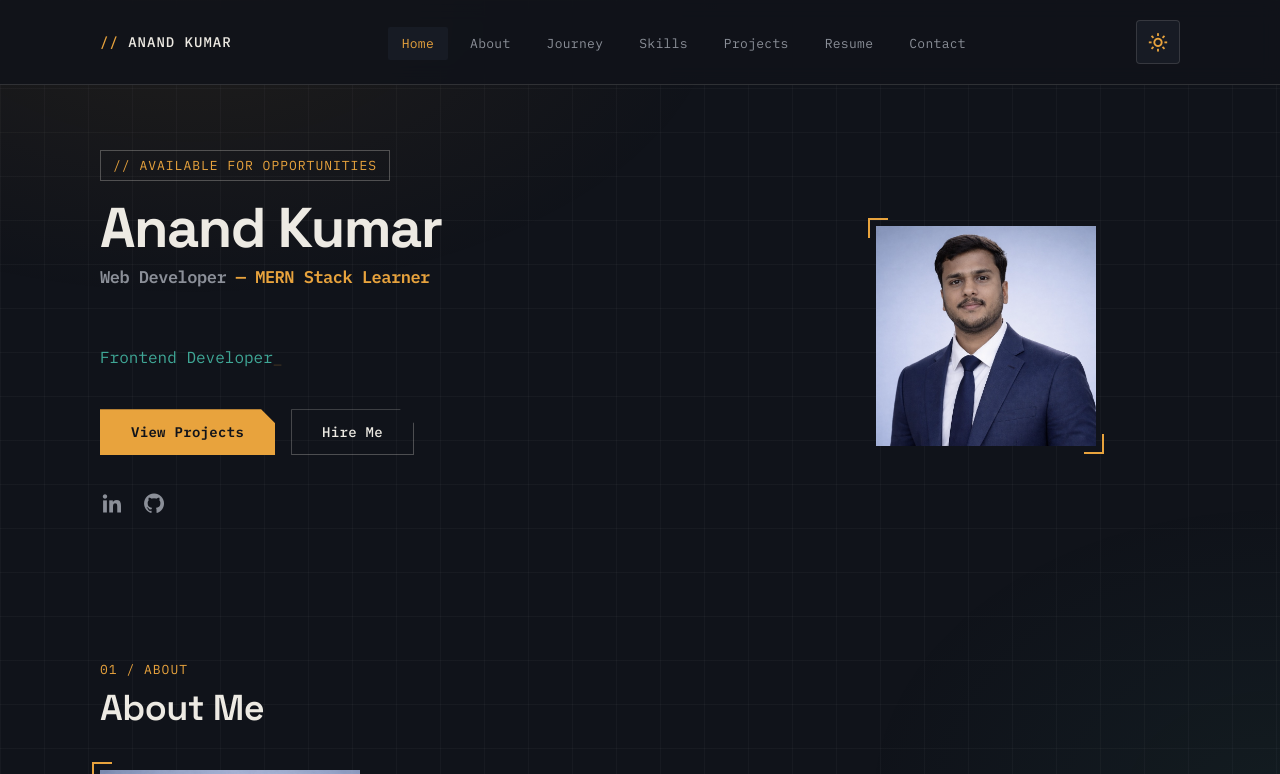
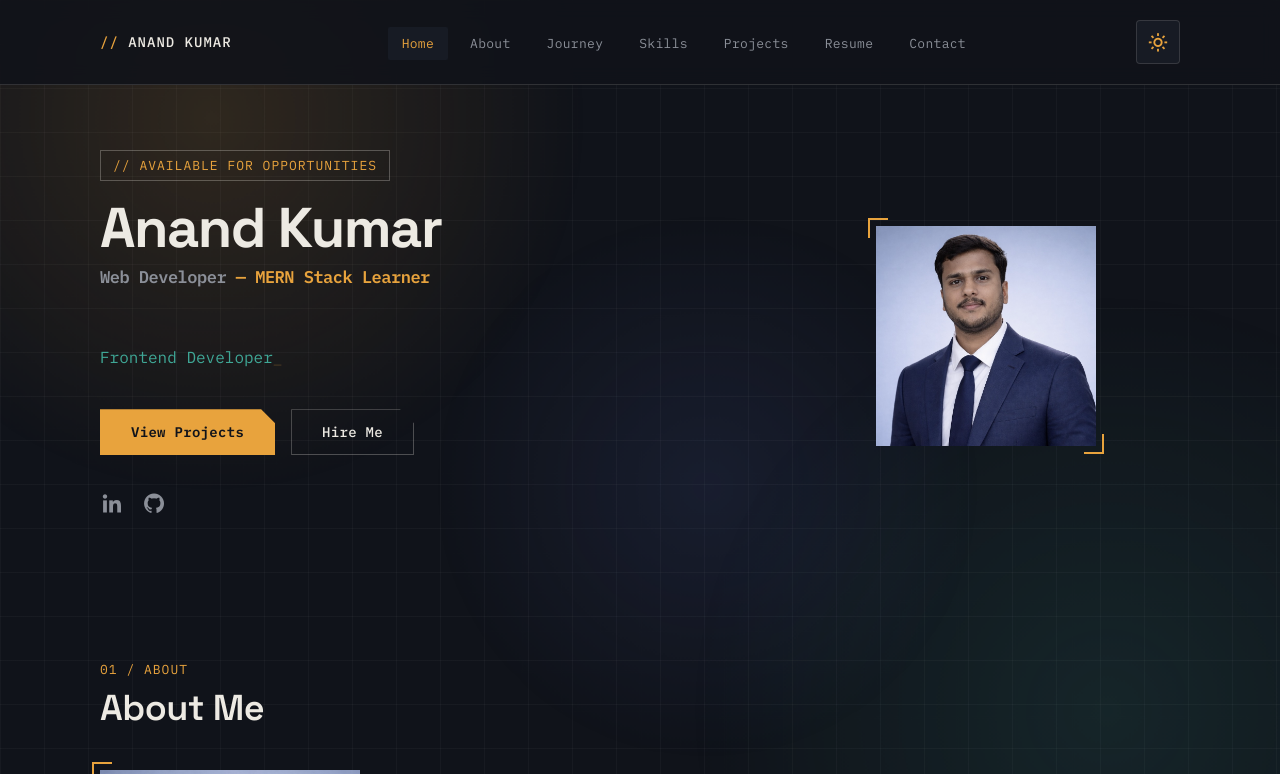
Before and after one commit to rajanand1002/portfolio-anand, a React (Vite) app: page / in a window 1280 px wide. Shown: the top 774 px of the page. Built offline with nearby package versions, Linux system fonts and the light colour scheme.

Commit message:
Add animated aurora background and remove scroll parallax

```diff
--- a/src/App.jsx
+++ b/src/App.jsx
@@ -1,5 +1,5 @@
 
-import { useEffect, useRef, useState } from "react";
+import { useEffect, useState } from "react";
 
 import Loader from "./components/Loader";
 import BackgroundBlobs from "./components/BackgroundBlobs";
@@ -19,11 +19,10 @@ import BackToTop from "./components/BackToTop";
 import CommandPalette from "./components/CommandPalette";
 
 import useScrollReveal from "./hooks/useScrollReveal";
-import useBlobParallax from "./hooks/useBlobParallax";
 
 function App() {
   const [loaderHidden, setLoaderHidden] = useState(false);
-  const blobsRef = useRef(null);
+
 
   // Light / Dark Mode
   const [theme, setTheme] = useState(
@@ -47,7 +46,6 @@ function App() {
   }, []);
 
   useScrollReveal();
-  useBlobParallax(blobsRef);
 
   return (
     <>
@@ -58,7 +56,7 @@ function App() {
       <ScrollProgress />
       <Loader hidden={loaderHidden} />
 
-      <BackgroundBlobs ref={blobsRef} />
+      <BackgroundBlobs />
 
       <Header theme={theme} onToggleTheme={toggleTheme} />
 
--- a/src/components/BackgroundBlobs.jsx
+++ b/src/components/BackgroundBlobs.jsx
@@ -1,9 +1,11 @@
-import { forwardRef } from "react";
-
-// Renders the ambient corner-glow behind the grid-paper background.
-// (Named BackgroundBlobs for backwards-compat with existing imports/CSS class.)
-const BackgroundBlobs = forwardRef((props, ref) => {
-  return <div className="background-blobs" ref={ref}></div>;
-});
-
-export default BackgroundBlobs;
+// Slow-drifting aurora background (pure CSS animation, no JS).
+// Three soft glows move very gradually behind the page content.
+export default function BackgroundBlobs() {
+  return (
+    <div className="background-blobs bg-animated" aria-hidden="true">
+      <span className="bg-orb bg-orb-1"></span>
+      <span className="bg-orb bg-orb-2"></span>
+      <span className="bg-orb bg-orb-3"></span>
+    </div>
+  );
+}
--- a/src/hooks/useBlobParallax.js
+++ /dev/null
@@ -1,13 +0,0 @@
-import { useEffect } from "react";
-
-export default function useBlobParallax(blobsRef) {
-  useEffect(() => {
-    function handleScroll() {
-      if (blobsRef.current) {
-        blobsRef.current.style.transform = `translateY(${window.scrollY * 0.2}px)`;
-      }
-    }
-    window.addEventListener("scroll", handleScroll);
-    return () => window.removeEventListener("scroll", handleScroll);
-  }, [blobsRef]);
-}
--- a/src/index.css
+++ b/src/index.css
@@ -1753,3 +1753,78 @@ textarea:focus-visible {
     justify-content: flex-start !important;
   }
 }
+
+
+/* =====================================================
+   ANIMATED BACKGROUND — slow aurora drift
+===================================================== */
+.bg-animated,
+:root[data-theme="light"] .bg-animated {
+  background: none;
+  overflow: hidden;
+  --orb-1: rgba(232, 163, 61, 0.15);   /* amber */
+  --orb-2: rgba(63, 167, 150, 0.13);   /* teal */
+  --orb-3: rgba(96, 120, 220, 0.11);   /* soft indigo */
+}
+
+:root[data-theme="light"] .bg-animated {
+  --orb-1: rgba(232, 163, 61, 0.16);
+  --orb-2: rgba(63, 167, 150, 0.12);
+  --orb-3: rgba(96, 120, 220, 0.09);
+}
+
+.bg-orb {
+  position: absolute;
+  border-radius: 50%;
+  will-change: transform;
+}
+
+.bg-orb-1 {
+  width: 62vmax;
+  height: 62vmax;
+  top: -24vmax;
+  left: -18vmax;
+  background: radial-gradient(circle, var(--orb-1) 0%, transparent 65%);
+  animation: orbDriftA 38s ease-in-out infinite alternate;
+}
+
+.bg-orb-2 {
+  width: 70vmax;
+  height: 70vmax;
+  bottom: -30vmax;
+  right: -24vmax;
+  background: radial-gradient(circle, var(--orb-2) 0%, transparent 65%);
+  animation: orbDriftB 46s ease-in-out infinite alternate;
+}
+
+.bg-orb-3 {
+  width: 48vmax;
+  height: 48vmax;
+  top: 28%;
+  left: 38%;
+  background: radial-gradient(circle, var(--orb-3) 0%, transparent 65%);
+  animation: orbDriftC 54s ease-in-out infinite alternate;
+}
+
+@keyframes orbDriftA {
+  0%   { transform: translate3d(0, 0, 0) scale(1); }
+  50%  { transform: translate3d(22%, 14%, 0) scale(1.12); }
+  100% { transform: translate3d(8%, 30%, 0) scale(0.96); }
+}
+
+@keyframes orbDriftB {
+  0%   { transform: translate3d(0, 0, 0) scale(1); }
+  50%  { transform: translate3d(-20%, -16%, 0) scale(1.1); }
+  100% { transform: translate3d(-6%, -30%, 0) scale(0.95); }
+}
+
+@keyframes orbDriftC {
+  0%   { transform: translate3d(-18%, -10%, 0) scale(0.95); }
+  50%  { transform: translate3d(14%, 12%, 0) scale(1.15); }
+  100% { transform: translate3d(-8%, 22%, 0) scale(1); }
+}
+
+/* Respect users who prefer no motion */
+@media (prefers-reduced-motion: reduce) {
+  .bg-orb { animation: none; }
+}
```
